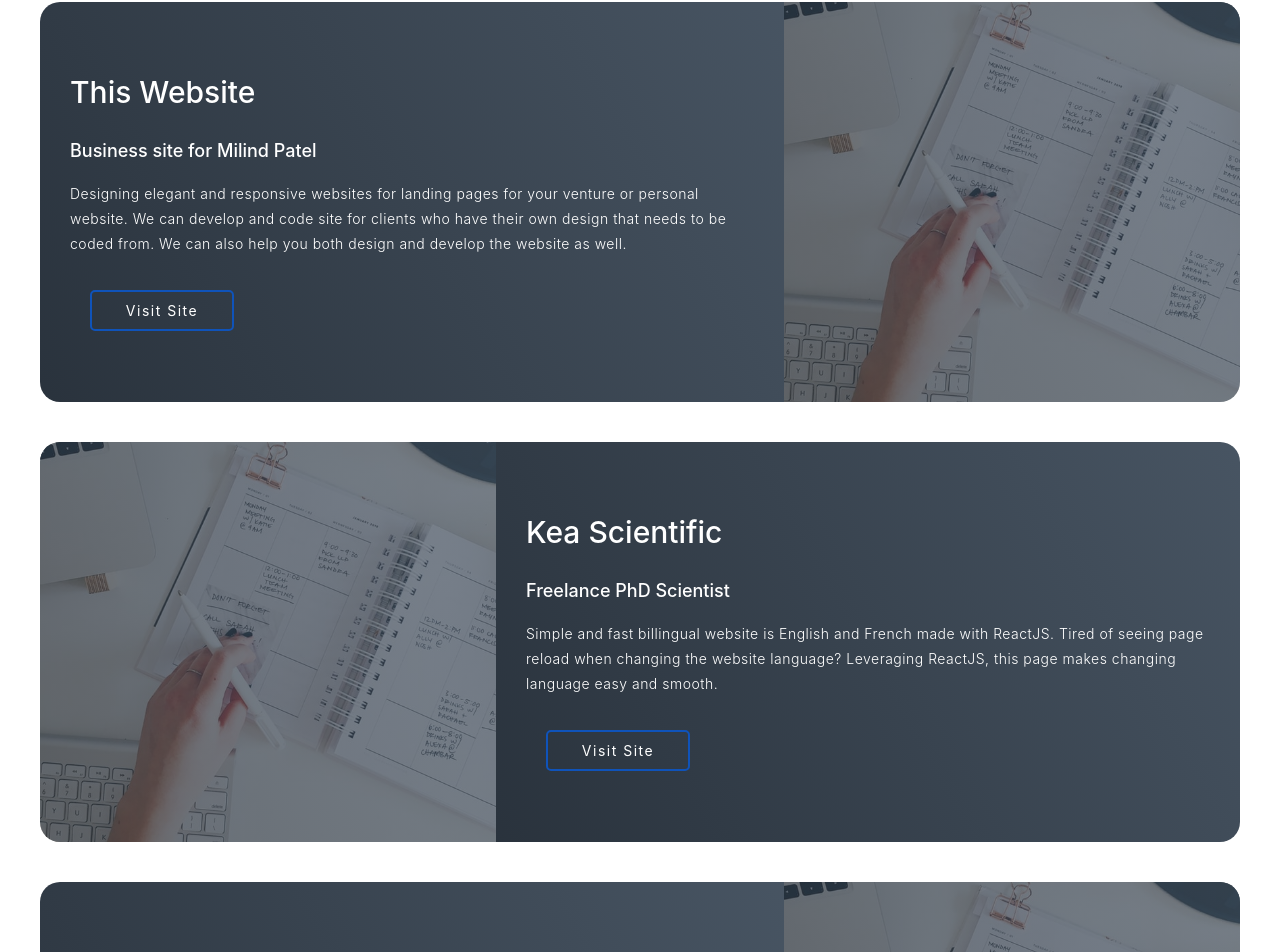
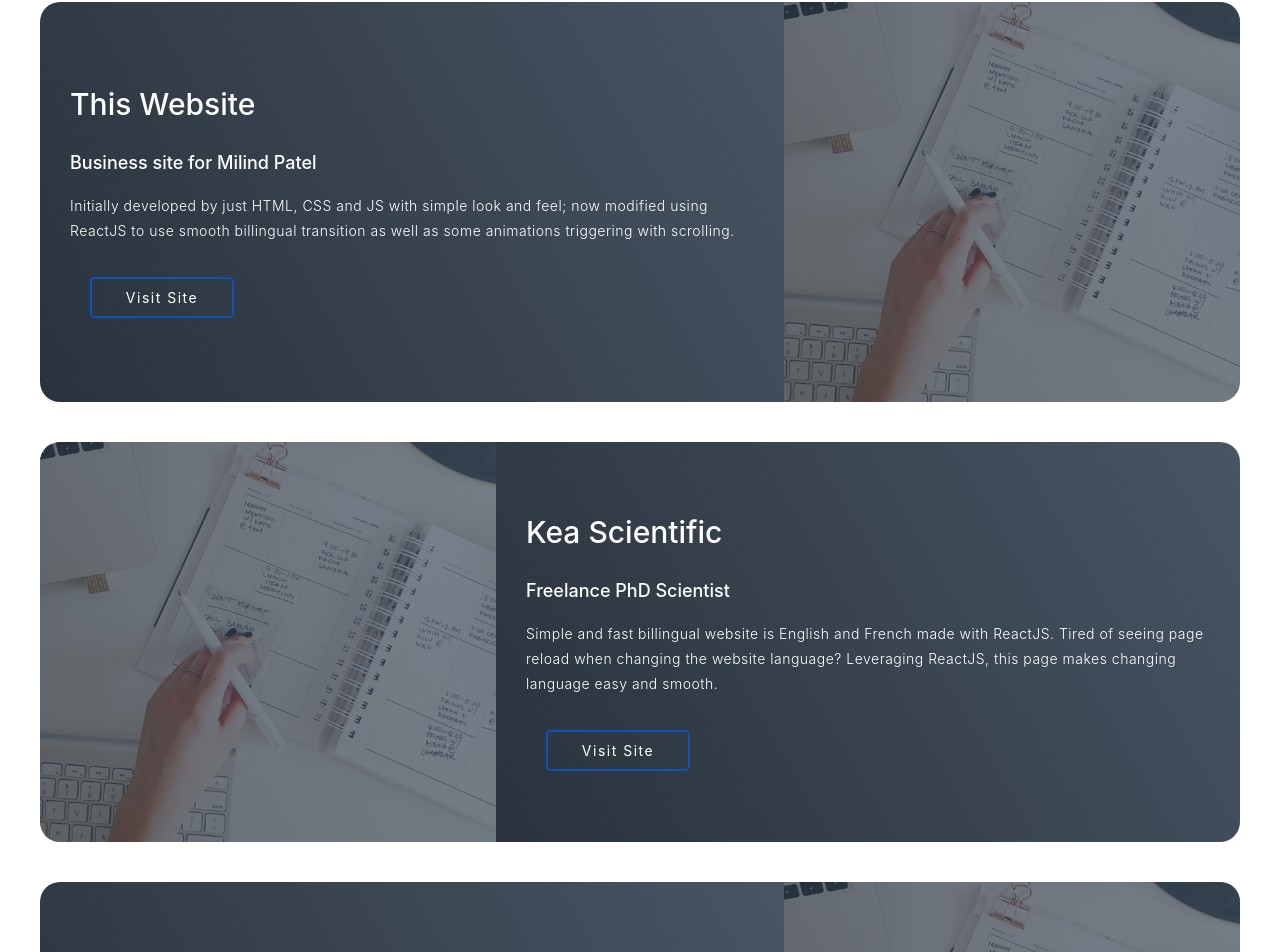
Before and after one commit to milindpatel11/milind-web-solutions, a React (Create React App) app: page / in a window 1280 px wide. Shown: the part 2349-3301 px from the top of the page. Built offline with nearby package versions, Linux system fonts and the light colour scheme.

Commit message:
projects NL parts google translate added

```diff
--- a/src/components/Projects.js
+++ b/src/components/Projects.js
@@ -4,7 +4,7 @@
 
 
 const projects_title = { "EN": { "l1": "Recent", "l2":'Portfolio'},
-  "NL" : { "l1": "Onze", "l2":'Portfolio'}}
+  "NL" : { "l1": "Recente", "l2":'Portfolio'}}
 
 const projects_data = {
   "EN": [
@@ -13,7 +13,7 @@
       "title": "This Website",
       "subtitle":"Business site for Milind Patel",
       "link":"",
-      "description": "Designing elegant and responsive websites for landing pages for your venture or personal website. We can develop and code site for clients who have their own design that needs to be coded from. We can also help you both design and develop the website as well.",
+      "description": "Initially developed by just HTML, CSS and JS with simple look and feel; now modified using ReactJS to use smooth billingual transition as well as some animations triggering with scrolling.",
       "background":""
     },
     {
@@ -44,35 +44,35 @@
   "NL": [
     {
       "key": 1,
-      "title": "Mantente Informada!",
-      "subtitle":"",
+      "title": "Deze website",
+      "subtitle":"Bedrijfssite voor Milind Patel",
       "link":"",
-      "description": "Obtenga información relevante e imparcial sobre los candidatos que se postulan en sus elecciones no presidenciales. Lucha contra las cámaras de eco de noticias falsas y medios.",
+      "description": "In eerste instantie ontwikkeld door alleen HTML, CSS en JS met een eenvoudige look en feel; nu aangepast met ReactJS om een soepele facturering te gebruiken, evenals enkele animaties die worden geactiveerd met scrollen.",
       "icon":"https://img.icons8.com/bubbles/100/000000/man-in-blue-jacket-information.png",
       "background":""
     },
     {
       "key": 2,
-      "title": "Mantente Comprometido!",
-      "subtitle":"",
-      "link":"",
-      "description": "Muestre apoyo u oposición a los candidatos, aspirantes y sus posturas políticas. Mantenga un registro de sus candidatos favoritos y sus elecciones finales.",
+      "title": "Kea Scientific",
+      "subtitle":"Freelance PhD-wetenschapper",
+      "link":"https://www.keascientific.com",
+      "description": "Eenvoudige en snelle factureringswebsite is Engels en Frans gemaakt met ReactJS. Bent u het beu om de pagina opnieuw te zien laden bij het wijzigen van de taal van de website? Gebruikmakend van ReactJS, maakt deze pagina het veranderen van taal gemakkelijk en soepel.",
       "background":""
     },
     {
       "key": 3,
-      "title": "Enfoque de Razor en la Política",
-      "subtitle":"",
-      "link":"",
-      "description": "Vea cómo sus candidatos coinciden con usted en la postura política. Comunique sus posturas a sus candidatos y otros ciudadanos comunes que aspiran a postularse para un cargo.",
+      "title": "ElectsmartUS (Bestemmingspagina)",
+      "subtitle":"Blijf op de hoogte en betrokken bij uw verkiezingen",
+      "link":"https://www.electsmart.us/",
+      "description": "Engelse en Spaanse website ontwikkeld met ReactJS. Aanvankelijk ontwikkeld zonder codetool, heeft Milind nu de bestemmingspagina gecodeerd terwijl hij doorgaat met het coderen van de dynamische pagina van de volledige MVP.",
       "background":""
     },
     {
       "key": 4,
-      "title": "Todas las Elecciones son Importantes",
-      "subtitle":"",
-      "link":"",
-      "description": "Las elecciones en todos los niveles, federal o estatal, son importantes y gran parte del impacto tiende a ocurrir a nivel estatal y local. Es por eso que nuestro enfoque está en las elecciones no presidenciales con voto negativo.",
+      "title": "ElectsmartUS (Gearchiveerde MVP-pagina)",
+      "subtitle":"Typ het adres en ontvang uw Amerikaanse verkiezingen",
+      "link":"https://electsmart-beta.bubbleapps.io/version-test/preview",
+      "description": "Milind richtte deze non-profit startup op voor de Amerikaanse verkiezingen van 2020. Het is ontwikkeld met behulp van de no-code tool 'Bubble'. Deze website is ontworpen om MVP snel naar buiten te brengen en snel te herhalen met gebruikersfeedback. Deze site maakt gebruik van een API en een echte database waaruit het de benodigde uitgebreide hoeveelheid gegevens uit de backend haalt.",
       "background":""
     }
   ],
```
